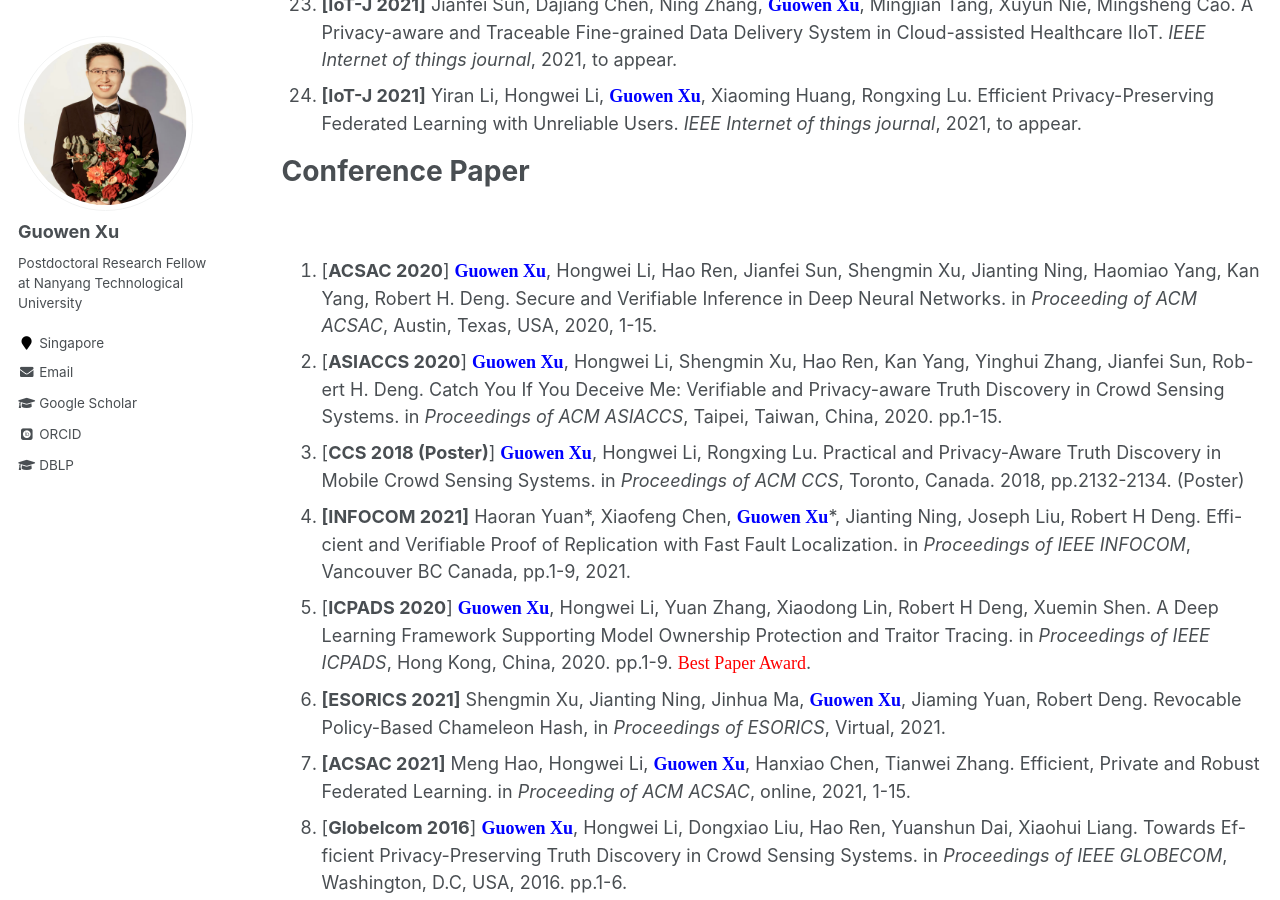
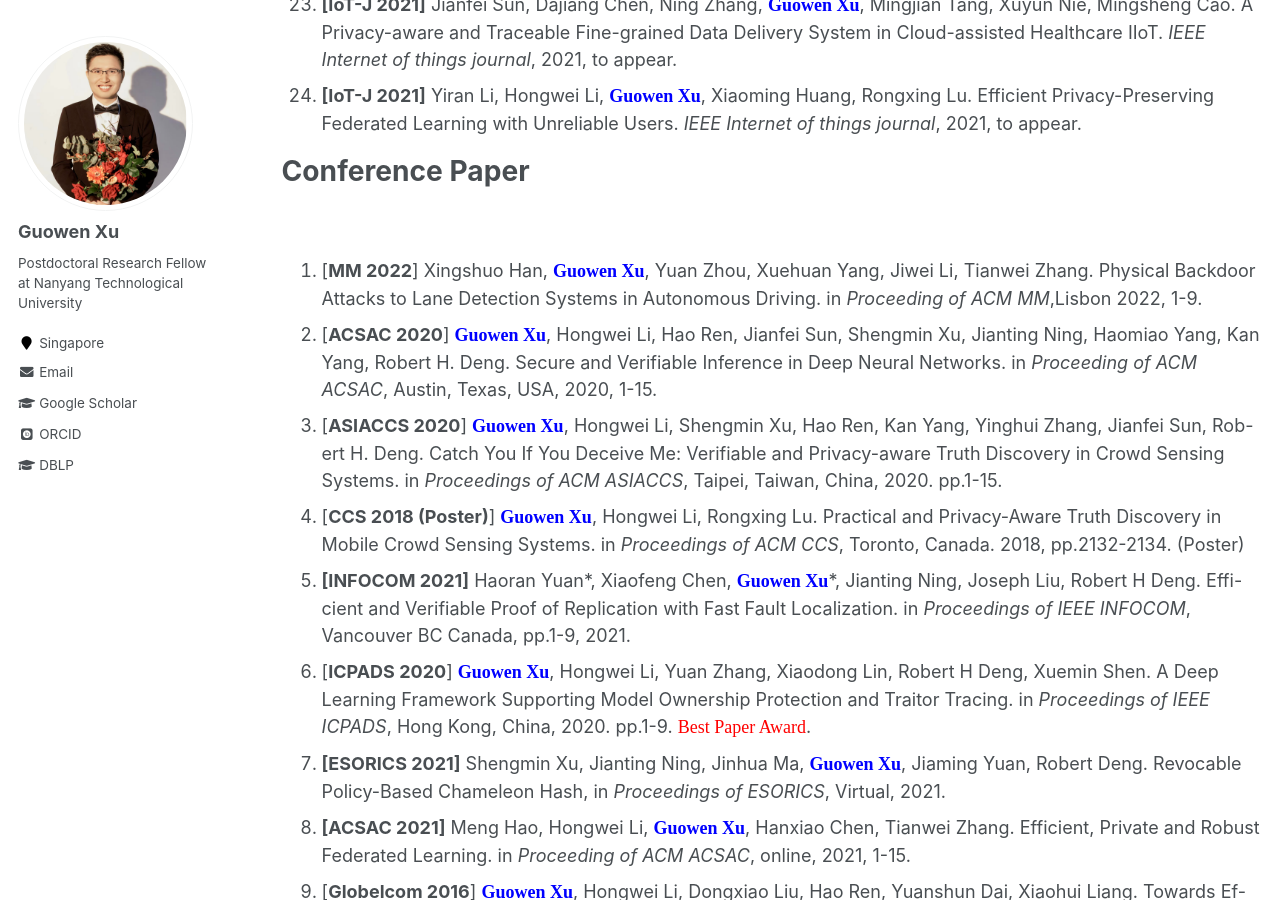
Before and after one commit to Guowen-xu/guowen-xu.github.io, a Jekyll site: the page built from _pages/publications.md, in a window 1280 px wide and 900 px high, scrolled down 2274 px. Built offline with Jekyll 4.4.1, drawn with Linux system fonts in a browser that asks for light colours; some web fonts are replaced.

Commit message:
Update publications.md

```diff
--- a/_pages/publications.md
+++ b/_pages/publications.md
@@ -44,14 +44,15 @@ You can find my articles on my [Google Scholar](https://scholar.google.com.hk/ci
 ======
 &nbsp;&nbsp;&nbsp;&nbsp;&nbsp;&nbsp;&nbsp;&nbsp;
 
-1. [**ACSAC 2020**] **<font face="Times New Roman" color=blue size=4> Guowen Xu</font>**, Hongwei Li, Hao Ren, Jianfei Sun, Shengmin Xu, Jianting Ning, Haomiao Yang, Kan Yang, Robert H. Deng. Secure and Verifiable Inference in Deep Neural Networks. in *Proceeding of ACM ACSAC*, Austin, Texas, USA, 2020, 1-15.
-2. [**ASIACCS 2020**] **<font face="Times New Roman" color=blue size=4> Guowen Xu</font>**, Hongwei Li, Shengmin Xu, Hao Ren, Kan Yang, Yinghui Zhang, Jianfei Sun, Rob-ert H. Deng. Catch You If You Deceive Me: Verifiable and Privacy-aware Truth Discovery in Crowd Sensing Systems. in *Proceedings of ACM ASIACCS*, Taipei, Taiwan, China, 2020. pp.1-15.
-3. [**CCS 2018 (Poster)**] **<font face="Times New Roman" color=blue size=4> Guowen Xu</font>**, Hongwei Li, Rongxing Lu. Practical and Privacy-Aware Truth Discovery in Mobile Crowd Sensing Systems. in *Proceedings of ACM CCS*, Toronto, Canada. 2018, pp.2132-2134. (Poster)
-4. **[INFOCOM 2021]** Haoran Yuan\*, Xiaofeng Chen, **<font face="Times New Roman" color=blue size=4> Guowen Xu</font>**\*, Jianting Ning, Joseph Liu, Robert H Deng.  Effi-cient and Verifiable Proof of Replication with Fast Fault Localization. in *Proceedings of IEEE INFOCOM*, Vancouver BC Canada, pp.1-9, 2021.
-5. [**ICPADS 2020**] **<font face="Times New Roman" color=blue size=4> Guowen Xu</font>**, Hongwei Li, Yuan Zhang, Xiaodong Lin, Robert H Deng, Xuemin Shen. A Deep Learning Framework Supporting Model Ownership Protection and Traitor Tracing. in *Proceedings of IEEE ICPADS*, Hong Kong, China, 2020. pp.1-9. <font face="Times New Roman" color=red size=4> Best Paper Award</font>.
-6. **[ESORICS 2021]** Shengmin Xu, Jianting Ning, Jinhua Ma, **<font face="Times New Roman" color=blue size=4> Guowen Xu</font>**, Jiaming Yuan, Robert Deng. Revocable Policy-Based Chameleon Hash, in *Proceedings of ESORICS*, Virtual, 2021.
-7.  **[ACSAC 2021]** Meng Hao, Hongwei Li,  **<font face="Times New Roman" color=blue size=4> Guowen Xu</font>**, Hanxiao Chen, Tianwei Zhang. Efficient, Private and Robust Federated Learning. in *Proceeding of ACM ACSAC*, online, 2021, 1-15.
-8. [**Globelcom 2016**]  **<font face="Times New Roman" color=blue size=4> Guowen Xu</font>**, Hongwei Li, Dongxiao Liu, Hao Ren, Yuanshun Dai, Xiaohui Liang. Towards Ef-ficient Privacy-Preserving Truth Discovery in Crowd Sensing Systems. in *Proceedings of IEEE GLOBECOM*, Washington, D.C, USA, 2016. pp.1-6.
-9. [**ICC 2017**] **<font face="Times New Roman" color=blue size=4> Guowen Xu</font>**, Yan Ren, Hongwei Li, Dongxiao Liu, Yuanshun Dai, Kan Yang. CryptMDB: A Practical Encrypted MongoDB over Big Data. in *Proceedings of IEEE ICC*, Paris, France, 2017. pp.1-6.
-10. [**ICC 2018**]  **<font face="Times New Roman" color=blue size=4> Guowen Xu</font>**, Hongwei Li, Yuanshun Dai, Xiaodong Lin. EFRS: Enabling Efficient and Fi-ne-grained Range Search on Encrypted Spatial Data. in *Proceedings of IEEE ICC*, 2018，Kansas, USA ,pp.1-6.
-11. [**Bigsecurity 2018**] **<font face="Times New Roman" color=blue size=4> Guowen Xu</font>**, Hongwei Li, Wenlei Wang, Yue Chen, Haomiao Yang, Yanzhi Ren. Towards Practi-cal Personalized Recommendation with Multilevel Differential Privacy Controls. in *Proceedings of IEEE Bigsecurity*, Honolulu, HI, USA. pp.796-801, 2018.
+1. [**MM 2022**] Xingshuo Han, **<font face="Times New Roman" color=blue size=4> Guowen Xu</font>**, Yuan Zhou, Xuehuan Yang, Jiwei Li,  Tianwei Zhang. Physical Backdoor Attacks to Lane Detection Systems in Autonomous Driving. in *Proceeding of ACM MM*,Lisbon 2022, 1-9.
+2.  [**ACSAC 2020**] **<font face="Times New Roman" color=blue size=4> Guowen Xu</font>**, Hongwei Li, Hao Ren, Jianfei Sun, Shengmin Xu, Jianting Ning, Haomiao Yang, Kan Yang, Robert H. Deng. Secure and Verifiable Inference in Deep Neural Networks. in *Proceeding of ACM ACSAC*, Austin, Texas, USA, 2020, 1-15.
+3. [**ASIACCS 2020**] **<font face="Times New Roman" color=blue size=4> Guowen Xu</font>**, Hongwei Li, Shengmin Xu, Hao Ren, Kan Yang, Yinghui Zhang, Jianfei Sun, Rob-ert H. Deng. Catch You If You Deceive Me: Verifiable and Privacy-aware Truth Discovery in Crowd Sensing Systems. in *Proceedings of ACM ASIACCS*, Taipei, Taiwan, China, 2020. pp.1-15.
+4. [**CCS 2018 (Poster)**] **<font face="Times New Roman" color=blue size=4> Guowen Xu</font>**, Hongwei Li, Rongxing Lu. Practical and Privacy-Aware Truth Discovery in Mobile Crowd Sensing Systems. in *Proceedings of ACM CCS*, Toronto, Canada. 2018, pp.2132-2134. (Poster)
+5. **[INFOCOM 2021]** Haoran Yuan\*, Xiaofeng Chen, **<font face="Times New Roman" color=blue size=4> Guowen Xu</font>**\*, Jianting Ning, Joseph Liu, Robert H Deng.  Effi-cient and Verifiable Proof of Replication with Fast Fault Localization. in *Proceedings of IEEE INFOCOM*, Vancouver BC Canada, pp.1-9, 2021.
+6. [**ICPADS 2020**] **<font face="Times New Roman" color=blue size=4> Guowen Xu</font>**, Hongwei Li, Yuan Zhang, Xiaodong Lin, Robert H Deng, Xuemin Shen. A Deep Learning Framework Supporting Model Ownership Protection and Traitor Tracing. in *Proceedings of IEEE ICPADS*, Hong Kong, China, 2020. pp.1-9. <font face="Times New Roman" color=red size=4> Best Paper Award</font>.
+7. **[ESORICS 2021]** Shengmin Xu, Jianting Ning, Jinhua Ma, **<font face="Times New Roman" color=blue size=4> Guowen Xu</font>**, Jiaming Yuan, Robert Deng. Revocable Policy-Based Chameleon Hash, in *Proceedings of ESORICS*, Virtual, 2021.
+8.  **[ACSAC 2021]** Meng Hao, Hongwei Li,  **<font face="Times New Roman" color=blue size=4> Guowen Xu</font>**, Hanxiao Chen, Tianwei Zhang. Efficient, Private and Robust Federated Learning. in *Proceeding of ACM ACSAC*, online, 2021, 1-15.
+9. [**Globelcom 2016**]  **<font face="Times New Roman" color=blue size=4> Guowen Xu</font>**, Hongwei Li, Dongxiao Liu, Hao Ren, Yuanshun Dai, Xiaohui Liang. Towards Ef-ficient Privacy-Preserving Truth Discovery in Crowd Sensing Systems. in *Proceedings of IEEE GLOBECOM*, Washington, D.C, USA, 2016. pp.1-6.
+10. [**ICC 2017**] **<font face="Times New Roman" color=blue size=4> Guowen Xu</font>**, Yan Ren, Hongwei Li, Dongxiao Liu, Yuanshun Dai, Kan Yang. CryptMDB: A Practical Encrypted MongoDB over Big Data. in *Proceedings of IEEE ICC*, Paris, France, 2017. pp.1-6.
+11. [**ICC 2018**]  **<font face="Times New Roman" color=blue size=4> Guowen Xu</font>**, Hongwei Li, Yuanshun Dai, Xiaodong Lin. EFRS: Enabling Efficient and Fi-ne-grained Range Search on Encrypted Spatial Data. in *Proceedings of IEEE ICC*, 2018，Kansas, USA ,pp.1-6.
+12. [**Bigsecurity 2018**] **<font face="Times New Roman" color=blue size=4> Guowen Xu</font>**, Hongwei Li, Wenlei Wang, Yue Chen, Haomiao Yang, Yanzhi Ren. Towards Practi-cal Personalized Recommendation with Multilevel Differential Privacy Controls. in *Proceedings of IEEE Bigsecurity*, Honolulu, HI, USA. pp.796-801, 2018.
```
